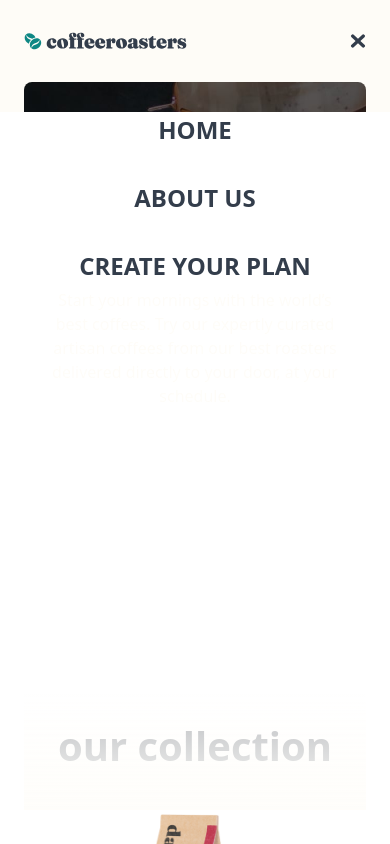
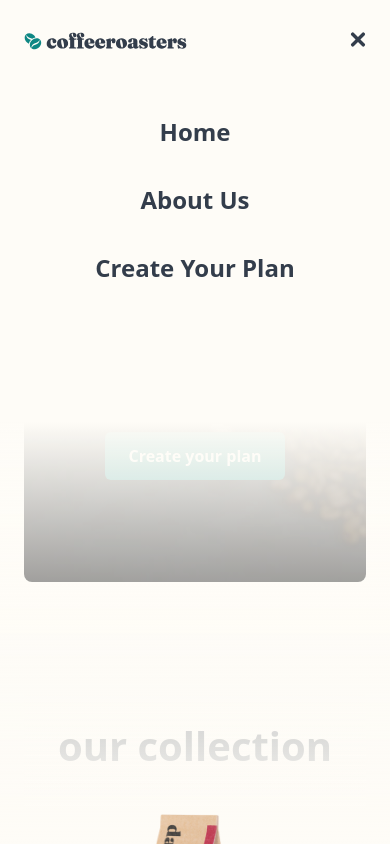
Before and after one commit to MadeByJax/coffeeroasters, a React (Vite) app: page / in a window 390 px wide. Both pictures are taken after a click on the picture 358 px from the left and 41 px from the top of the page. Shown: the top 844 px of the page. Built offline with nearby package versions, Linux system fonts and the light colour scheme.

Commit message:
Fix Navbar import and add navigation links

```diff
--- a/src/components/Navbar.jsx
+++ b/src/components/Navbar.jsx
@@ -1,14 +1,19 @@
 import React, { useState } from "react";
+import ReactDOM from "react-dom"; // Corrected import
 import Logo from "/src/assets/shared/desktop/logo.svg";
 import Hamburger from "/src/assets/shared/mobile/icon-hamburger.svg";
 import Hamburgerclose from "/src/assets/shared/mobile/icon-close.svg";
+import { Outlet, Link } from "react-router-dom";
+import "./Navbar.css";
 
 const Navbar = () => {
   const [isClosed, setIsClosed] = useState(true);
 
   return (
-    <div className="flex justify-between items-center  py-8">
-      <img className="w-[163px] h-[18px]" src={Logo} alt="" />
+    <div className="flex justify-between items-center   py-8">
+      <Link to="/">
+        <img className="w-[163px] h-[18px] cursor-pointer" src={Logo} alt="" />
+      </Link>
       <img
         onClick={() => {
           setIsClosed(!isClosed);
@@ -18,21 +23,59 @@ const Navbar = () => {
         alt=""
       />
       <ul className="hidden sm:flex text-[12px] text-app-grey gap-8">
-        <li className="hover:text-grey-blue cursor-pointer">HOME</li>
-        <li className="hover:text-grey-blue cursor-pointer">ABOUT US</li>
         <li className="hover:text-grey-blue cursor-pointer">
-          CREATE YOUR PLAN
+          <Link to="/">HOME</Link>
+        </li>
+
+        <li className="hover:text-grey-blue cursor-pointer">
+          <Link to="/about">ABOUT US</Link>
+        </li>
+        <li className="hover:text-grey-blue cursor-pointer">
+          <Link to="/subscribe">CREATE YOUR PLAN</Link>
         </li>
       </ul>
-      {!isClosed && (
-        <ul className="sm:hidden fixed inset-0 top-28 flex flex-col items-center text-[24px] font-bold text-center gap-8 bg-white">
-          <li className="text-grey-blue cursor-pointer">HOME</li>
-          <li className="text-grey-blue cursor-pointer">ABOUT US</li>
-          <li className="text-grey-blue cursor-pointer whitespace-nowrap">
-            CREATE YOUR PLAN
-          </li>
-        </ul>
-      )}
+      {!isClosed &&
+        ReactDOM.createPortal(
+          <div className="sm:hidden bg-gradient-custom fixed top-0 right-0 bottom-0 left-0 flex flex-col  text-[24px] font-bold text-center  transition-all px-6 duration-500 ease-in-out">
+            <div className="flex justify-between py-8">
+              <Link to="/">
+                <img
+                  className="w-[163px] h-[18px] cursor-pointer mb-8"
+                  src={Logo}
+                  alt=""
+                  onClick={() => {
+                    setIsClosed(!isClosed);
+                  }}
+                />
+              </Link>
+              <img
+                onClick={() => {
+                  setIsClosed(!isClosed);
+                }}
+                className="w-[16px] h-[15px] cursor-pointer mb-8"
+                src={!isClosed ? Hamburgerclose : Hamburger}
+                alt=""
+              />
+            </div>
+            <ul
+              className="flex flex-col text-[24px] text-app-grey gap-8 "
+              onClick={() => {
+                setIsClosed(!isClosed);
+              }}
+            >
+              <li className="text-grey-blue cursor-pointer hover:text-dark-cyan transition-colors duration-300">
+                <Link to="/">Home</Link>
+              </li>
+              <li className="text-grey-blue cursor-pointer hover:text-dark-cyan transition-colors duration-300">
+                <Link to="/about">About Us</Link>
+              </li>
+              <li className="text-grey-blue cursor-pointer whitespace-nowrap hover:text-dark-cyan transition-colors duration-300">
+                <Link to="/subscribe">Create Your Plan</Link>
+              </li>
+            </ul>
+          </div>,
+          document.body
+        )}
     </div>
   );
 };
```
